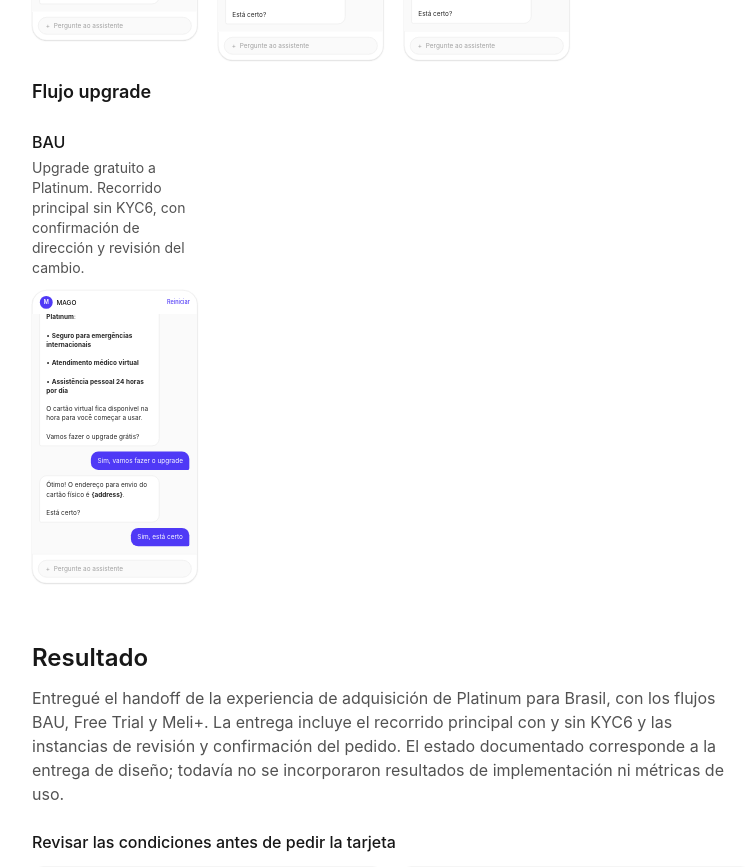
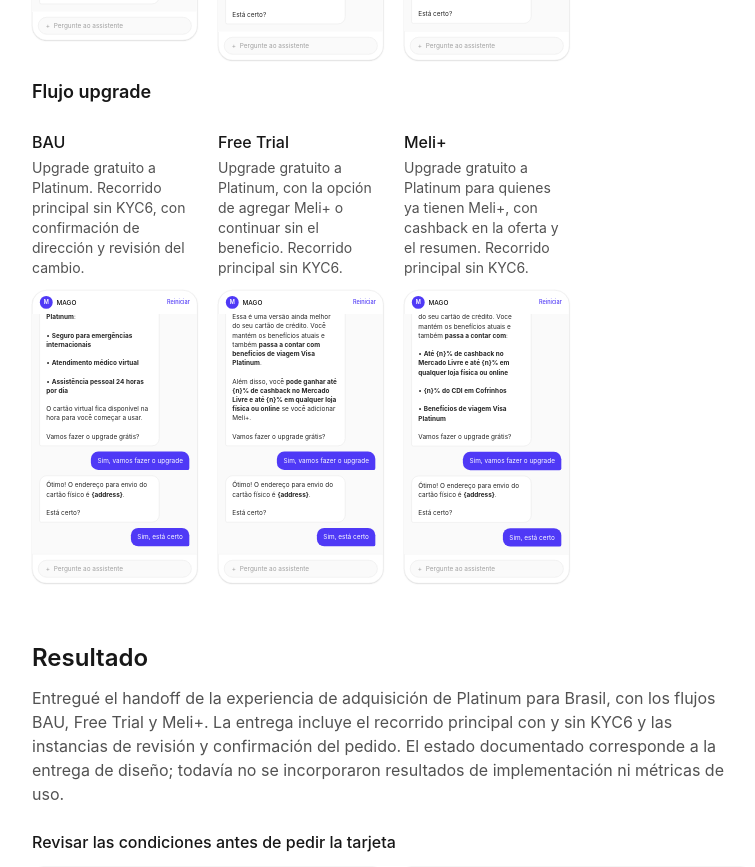
Before and after one commit to guidosantolin-cell/guidosantolin-cell.github.io, a React (Vite) app: page /#/proyecto/flujo-adqui-tc-en-maxwell in a window 1280 px wide. Shown: the part 4280-5147 px from the top of the page, without its empty margins (248-1003 px from the left). Built offline with nearby package versions, Linux system fonts and the light colour scheme.

Commit message:
Add Free Trial and Meli+ Platinum upgrade prototypes (#6)

```diff
--- a/src/data/maxwellConversations.ts
+++ b/src/data/maxwellConversations.ts
@@ -1,5 +1,6 @@
 import { platinumFreeTrial } from './platinumFreeTrial'
 import { platinumUpgradeBau } from './platinumUpgradeBau'
+import { platinumUpgradeFreeTrial, platinumUpgradeMeliPlus } from './platinumUpgradeVariants'
 
 export type WidgetRow = { label: string; value: string }
 export type FooterSegment = { text: string; link?: boolean }
@@ -52,6 +53,8 @@ export type MaxwellConversationConfig = {
 
 export const maxwellConversations = {
   'platinum-upgrade-bau-mlb': platinumUpgradeBau,
+  'platinum-upgrade-free-trial-mlb': platinumUpgradeFreeTrial,
+  'platinum-upgrade-meli-plus-mlb': platinumUpgradeMeliPlus,
   'platinum-meli-plus-mlb': {
     language: 'pt-BR',
     assistantName: 'MAGO',
--- /dev/null
+++ b/src/data/platinumUpgradeVariants.ts
@@ -0,0 +1,103 @@
+import type { MaxwellConversationConfig, SummaryWidget, Turn } from './maxwellConversations'
+import { platinumUpgradeBau } from './platinumUpgradeBau'
+
+const assets = '/case-studies/mago-platinum/free-trial-assets'
+const addressConfirmation = platinumUpgradeBau.script.slice(1, 4)
+const success = platinumUpgradeBau.script.slice(-1)
+
+function summary(withCashback: boolean): SummaryWidget {
+  return {
+    kind: 'summary',
+    title: 'Você vai fazer o upgrade do seu cartão de crédito.',
+    iconSrc: `${assets}/card.svg`,
+    rows: [
+      { label: 'Anuidade', value: 'Grátis' },
+      ...(withCashback ? [{ label: 'Cashback', value: 'Até {n}% em suas compras' }] : []),
+      { label: 'Vencimento', value: 'Dia {day} de cada mês' },
+      { label: 'Envio do cartão', value: '{address}' },
+    ],
+    footer: [],
+    cta: 'Fazer upgrade grátis',
+  }
+}
+
+function confirmation(withCashback: boolean): Turn[] {
+  return [
+    {
+      from: 'maxwell',
+      text: 'Ótimo! Já estamos quase terminando. Vamos fazer uma última revisão para confirmar que está tudo certo.\n\nVocê acha que está bom?',
+    },
+    { from: 'user', text: 'Sim, está tudo certo' },
+    { from: 'widget', echoText: 'Fazer upgrade grátis', spec: summary(withCashback) },
+    ...success,
+  ]
+}
+
+// Figma 4398:30928: offer 4398:30996, address 4398:31008,
+// Meli+ 4398:31027, review 4405:41193, summary 4398:31015,
+// success 4398:31001. Main path without KYC6.
+export const platinumUpgradeFreeTrial: MaxwellConversationConfig = {
+  language: 'pt-BR',
+  assistantName: 'MAGO',
+  script: [
+    {
+      from: 'maxwell',
+      text: 'Mais uma coisa: você **já pode fazer o upgrade grátis do seu cartão de crédito para Platinum**.\n\nEssa é uma versão ainda melhor do seu cartão de crédito. Você mantém os benefícios atuais e também **passa a contar com benefícios de viagem Visa Platinum**.\n\nAlém disso, você **pode ganhar até {n}% de cashback no Mercado Livre e até {n}% em qualquer loja física ou online** se você adicionar Meli+.\n\nVamos fazer o upgrade grátis?',
+    },
+    ...addressConfirmation,
+    {
+      from: 'widget',
+      echoText: 'Adicionar Meli+ grátis',
+      spec: {
+        kind: 'promo',
+        badge: 'meli+',
+        badgeImage: `${assets}/meli-plus.svg`,
+        title: 'Adicione o Meli+ ao cartão e aproveite ao máximo',
+        body: '',
+        features: [
+          {
+            title: 'Cashback em suas compras',
+            description: 'Até {n}% no Mercado Livre e até {n}% em qualquer loja física ou online.',
+            icon: `${assets}/cashback.svg`,
+          },
+          { title: '{n}% do CDI em Cofrinhos', icon: `${assets}/pots.svg` },
+          { title: 'Frete grátis no Mercado Livre', icon: '/case-studies/mago-platinum/upgrade-assets/shipping.svg' },
+        ],
+        price: '$ {meli_price}',
+        priceSuffix: '/mês',
+        priceStrikethrough: true,
+        banner: '{n} meses grátis',
+        note: 'Cancele cuando quiser.',
+        footer: [
+          { text: 'Ao adicionar, aceito os ' },
+          { text: 'Termos y condiciones de Meli+.', link: true },
+        ],
+        cta: 'Adicionar Meli+ grátis',
+        requiresConsent: true,
+        declineIcon: `${assets}/dismiss.svg`,
+      },
+      decline: {
+        cta: 'Não quero este benefício',
+        echoText: 'Não quero este benefício',
+        continuation: confirmation(false),
+      },
+    },
+    ...confirmation(true),
+  ],
+}
+
+// Figma 4400:9519: offer 4400:9584, address 4400:9596,
+// summary 4400:9603, success 4400:9589. Main path without KYC6.
+export const platinumUpgradeMeliPlus: MaxwellConversationConfig = {
+  language: 'pt-BR',
+  assistantName: 'MAGO',
+  script: [
+    {
+      from: 'maxwell',
+      text: 'Mais uma coisa: você **já pode fazer o upgrade grátis do seu cartão de crédito para Platinum**.\n\nEssa é uma versão ainda melhor do seu cartão de crédito. Você mantém os benefícios atuais e também **passa a contar com**:\n\n• **Até {n}% de cashback no Mercado Livre e até {n}% em qualquer loja física ou online**\n\n• **{n}% do CDI em Cofrinhos**\n\n• **Benefícios de viagem Visa Platinum**\n\nVamos fazer o upgrade grátis?',
+    },
+    ...addressConfirmation,
+    { from: 'widget', echoText: 'Fazer upgrade grátis', spec: summary(true) },
+    ...success,
+  ],
+}
--- a/src/data/projects.ts
+++ b/src/data/projects.ts
@@ -275,6 +275,16 @@ export const projects: CaseStudy[] = [
                 title: 'BAU',
                 description: 'Upgrade gratuito a Platinum. Recorrido principal sin KYC6, con confirmación de dirección y revisión del cambio.',
                 interactive: 'platinum-upgrade-bau-mlb',
+              },
+              {
+                title: 'Free Trial',
+                description: 'Upgrade gratuito a Platinum, con la opción de agregar Meli+ o continuar sin el beneficio. Recorrido principal sin KYC6.',
+                interactive: 'platinum-upgrade-free-trial-mlb',
+              },
+              {
+                title: 'Meli+',
+                description: 'Upgrade gratuito a Platinum para quienes ya tienen Meli+, con cashback en la oferta y el resumen. Recorrido principal sin KYC6.',
+                interactive: 'platinum-upgrade-meli-plus-mlb',
               },
             ],
           },
```
Also changed, not shown: public/case-studies/mago-platinum/upgrade-assets/shipping.svg (added).
